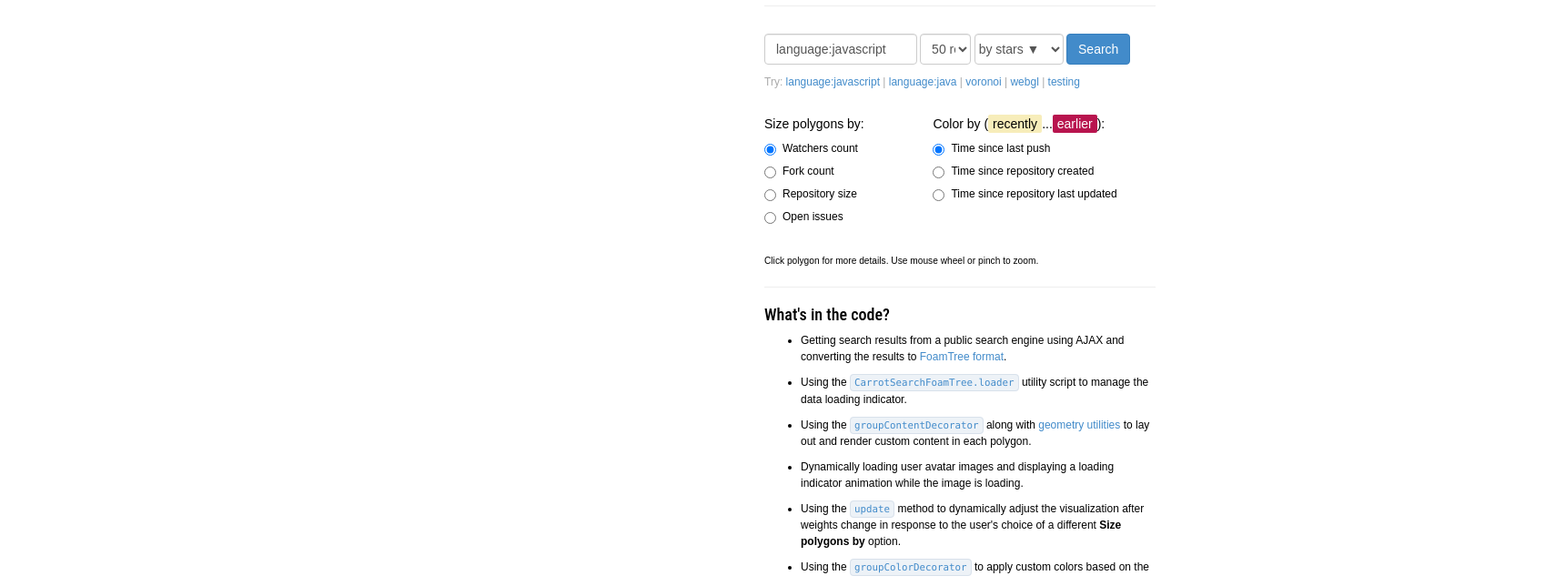
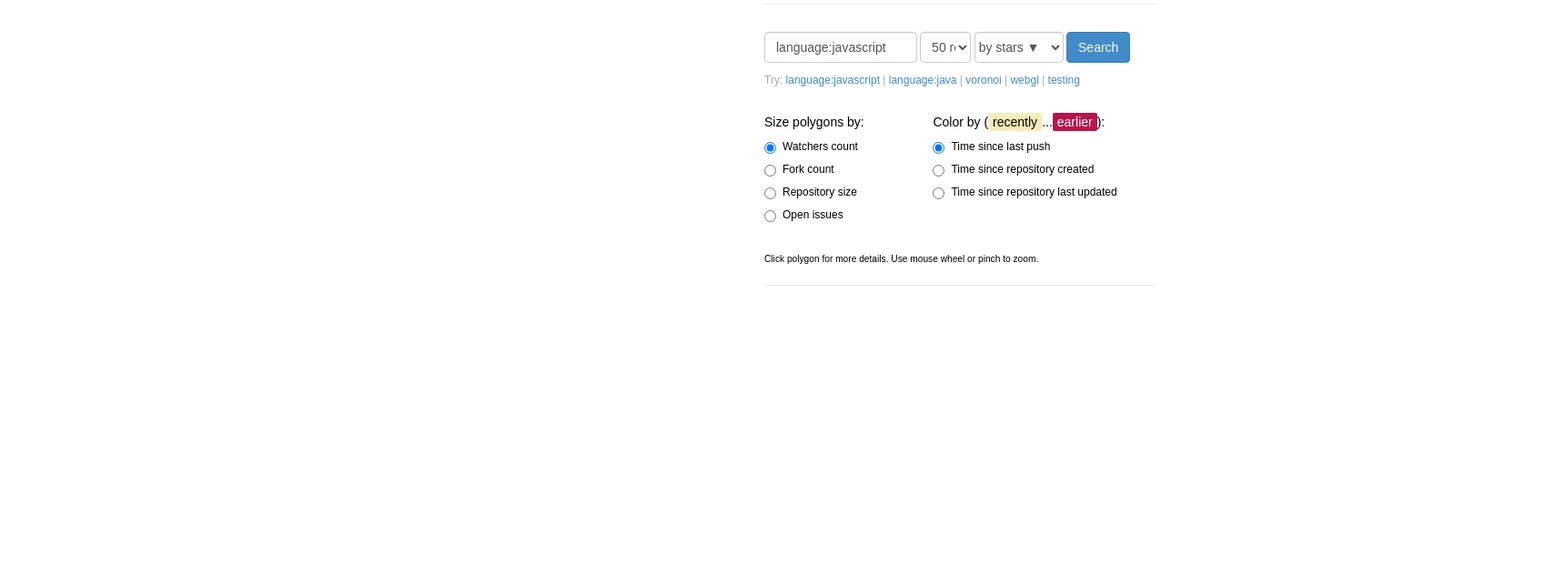
Before and after one commit to gamayu/gamayu.github.io, a plain HTML site: page index.html in a window 1280 px wide. Shown: the part 156-800 px from the top of the page at 91% size, 1720 px wide, since content can reach past the window. Drawn offline with Linux system fonts and the light colour scheme; a script that the page names is missing.

Commit message:
cleaned up some more text from display

```diff
--- a/index.html
+++ b/index.html
@@ -128,11 +128,6 @@
       <img src="assets/img/github-profile.png" style="float: right; height: 120px; margin: 10px 0 20px 10px" />
       <h2 class="font">GitHub search &amp; visualization</h2>
 
-      <p>
-        This demo searches GitHub repositories and visualizes them in <a target="_blank"
-        href="https://carrotsearch.com/foamtree">FoamTree</a>.
-      </p>
-
       <hr style="clear: both" />
 
       <form class="form-inline" role="form" style="margin-top: 30px">
@@ -212,79 +207,6 @@
 
       <hr />
 
-      <h4 class="font">What's in the code?</h4>
-
-      <ul>
-        <li>
-          <p>
-            Getting search results from a public search engine using AJAX and converting
-            the results to <a href="api/index.html#dataObject">FoamTree format</a>.
-          </p>
-        </li>
-
-        <li>
-          <p>
-            Using the <code><a target="_blank" href="loading.html">CarrotSearchFoamTree.loader</a></code> utility script to
-            manage the data loading indicator.
-          </p>
-        </li>
-
-        <li>
-          <p>
-            Using the <code><a href="api/index.html#groupContentDecorator">groupContentDecorator</a></code> along
-            with <a href="api/index.html#options-geometry-utils">geometry utilities</a> to lay out and
-            render custom content in each polygon.
-          </p>
-        </li>
-
-        <li>
-          <p>
-            Dynamically loading user avatar images and displaying a loading indicator animation while the image is loading.
-          </p>
-        </li>
-
-        <li>
-          <p>
-            Using the <code><a href="api/index.html#update">update</a></code> method to dynamically adjust the
-            visualization after weights change in response to the user's choice of a different <strong>Size polygons
-            by</strong> option.
-          </p>
-        </li>
-
-        <li>
-          <p>
-            Using the <code><a href="api/index.html#groupColorDecorator">groupColorDecorator</a></code> to apply
-            custom colors based on the time the repository was created, pushed to or updated.
-          </p>
-        </li>
-
-        <li>
-          <p>
-            Displaying a simple details panel when the user selects some group.
-          </p>
-        </li>
-
-        <li>
-          <p>
-            Using the <code><a target="_blank" href="relaxation-progress.html">CarrotSearchFoamTree.relaxationProgress</a></code>
-            utility script to show the layout relaxation progress bar.
-          </p>
-        </li>
-
-        <li>
-          <p>
-            Using the <code><a href="api/index.html#titleBarDecorator">titleBarDecorator</a></code>
-            option to customize the triggering and content of the built-in title bar.
-          </p>
-        </li>
-
-        <li>
-          <p>
-            Loading and using custom web fonts to render FoamTree content.
-          </p>
-        </li>
-      </ul>
-    </div>
 
     <div id="details"></div>
 
```
